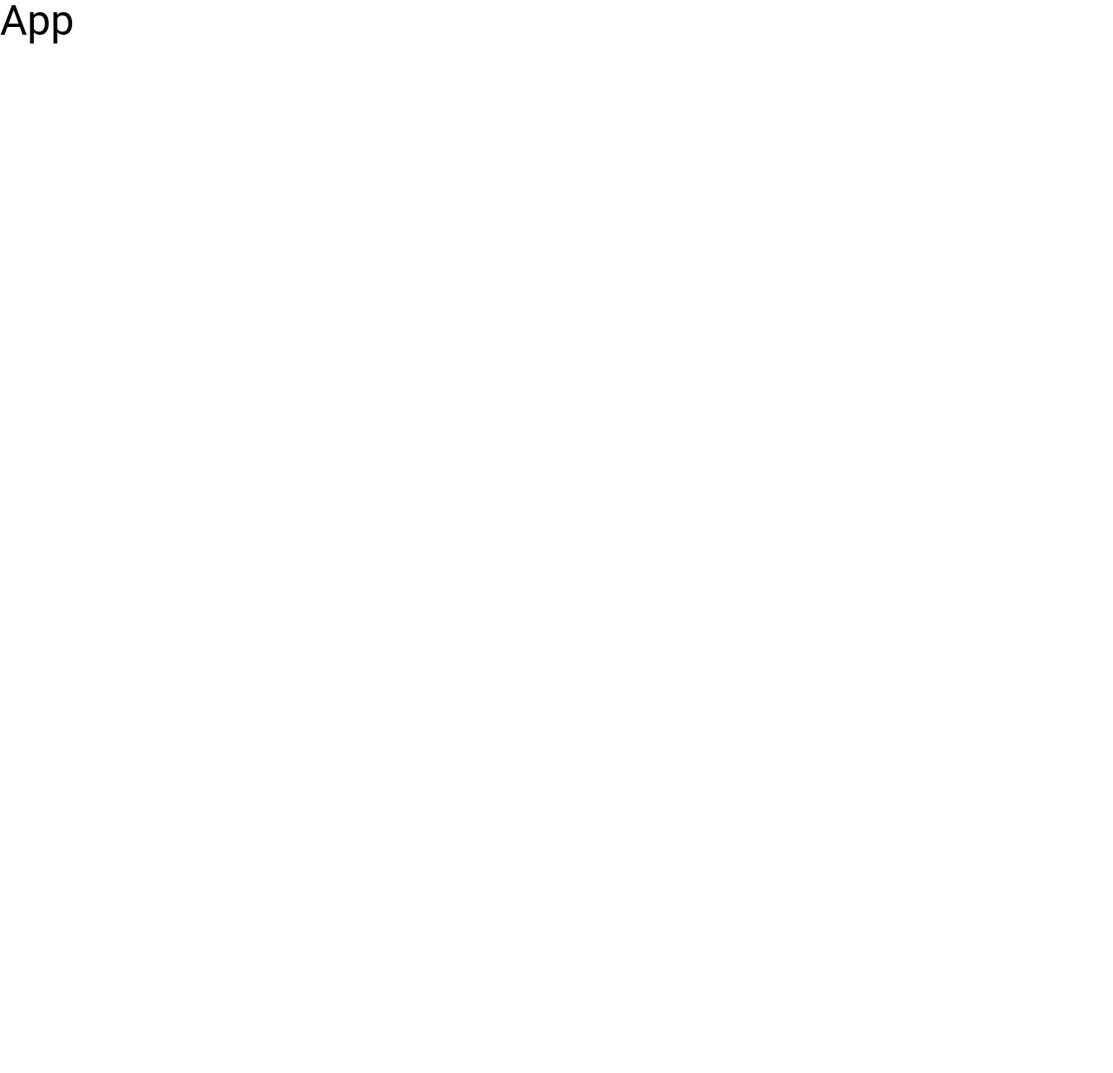
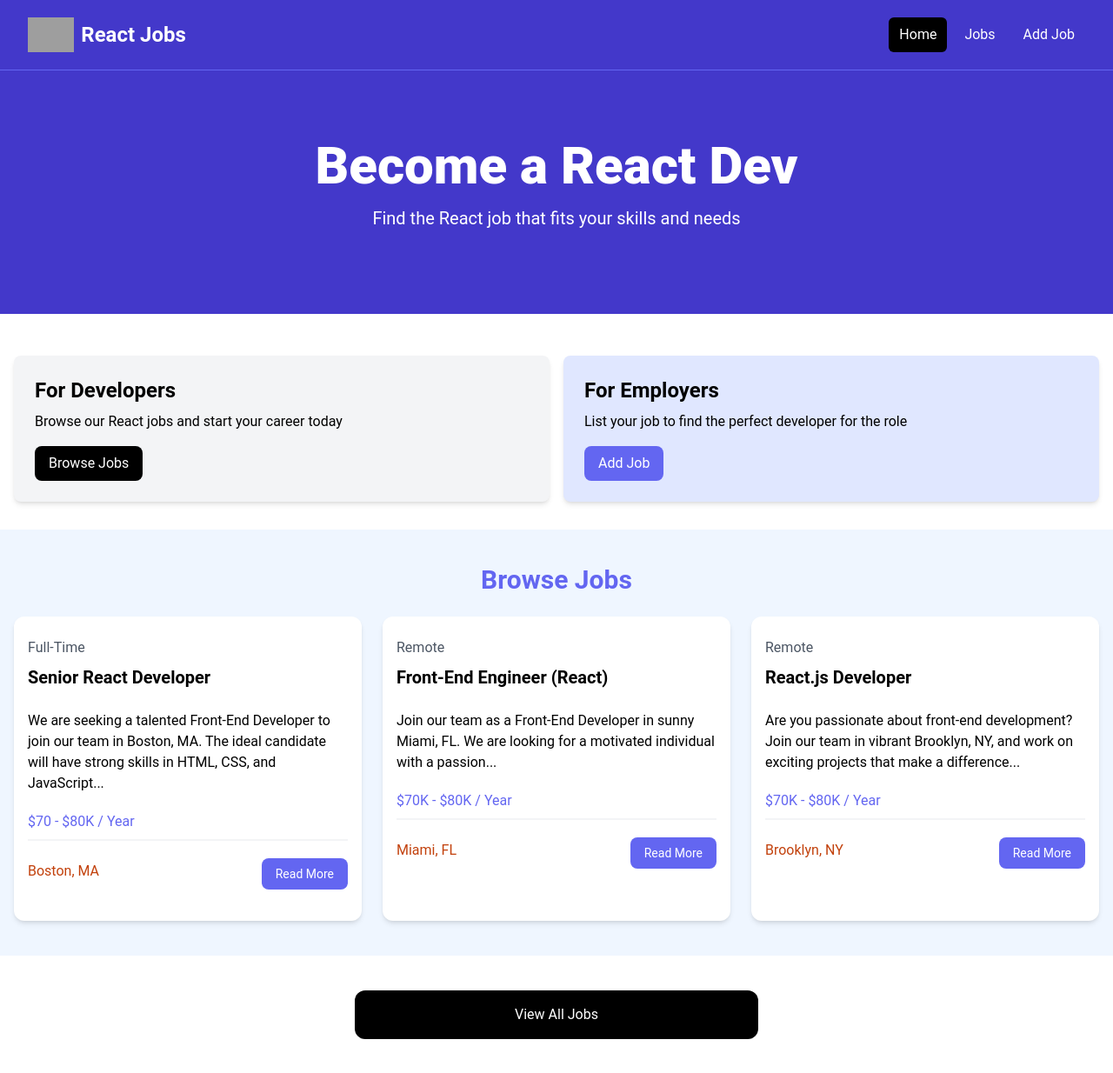
Before and after one commit to luckysetiawan/react-jobs, a React (Vite) app: page / in a window 1280 px wide. Shown: the whole page at 87% size. Before the commit the page ends 800 px from the top, so only its background shows below. Built offline with nearby package versions, Linux system fonts and the light colour scheme; grey boxes are pictures that could not be loaded.

Commit message:
add the home page

```diff
--- a/src/App.jsx
+++ b/src/App.jsx
@@ -1,6 +1,206 @@
 const App = () => {
   return (
-    <div className="text-5xl">App</div>
+    <>
+      <nav className="bg-indigo-700 border-b border-indigo-500">
+        <div className="mx-auto max-w-7xl px-2 sm:px-6 lg:px-8">
+          <div className="flex h-20 items-center justify-between">
+            <div
+              className="flex flex-1 items-center justify-center md:items-stretch md:justify-start"
+            >
+              {/* <!-- Logo --> */}
+              <a className="flex flex-shrink-0 items-center mr-4" href="/index.html">
+                <img
+                  className="h-10 w-auto"
+                  src="images/logo.png"
+                  alt="React Jobs"
+                />
+                <span className="hidden md:block text-white text-2xl font-bold ml-2"
+                  >React Jobs</span
+                >
+              </a>
+              <div className="md:ml-auto">
+                <div className="flex space-x-2">
+                  <a
+                    href="/index.html"
+                    className="text-white bg-black hover:bg-gray-900 hover:text-white rounded-md px-3 py-2"
+                    >Home</a
+                  >
+                  <a
+                    href="/jobs.html"
+                    className="text-white hover:bg-gray-900 hover:text-white rounded-md px-3 py-2"
+                    >Jobs</a
+                  >
+                  <a
+                    href="/add-job.html"
+                    className="text-white hover:bg-gray-900 hover:text-white rounded-md px-3 py-2"
+                    >Add Job</a
+                  >
+                </div>
+              </div>
+            </div>
+          </div>
+        </div>
+      </nav>
+
+      {/* <!-- Hero --> */}
+      <section className="bg-indigo-700 py-20 mb-4">
+        <div
+          className="max-w-7xl mx-auto px-4 sm:px-6 lg:px-8 flex flex-col items-center"
+        >
+          <div className="text-center">
+            <h1
+              className="text-4xl font-extrabold text-white sm:text-5xl md:text-6xl"
+            >
+              Become a React Dev
+            </h1>
+            <p className="my-4 text-xl text-white">
+              Find the React job that fits your skills and needs
+            </p>
+          </div>
+        </div>
+      </section>
+
+      {/* <!-- Developers and Employers --> */}
+      <section className="py-4">
+        <div className="container-xl lg:container m-auto">
+          <div className="grid grid-cols-1 md:grid-cols-2 gap-4 p-4 rounded-lg">
+            <div className="bg-gray-100 p-6 rounded-lg shadow-md">
+              <h2 className="text-2xl font-bold">For Developers</h2>
+              <p className="mt-2 mb-4">
+                Browse our React jobs and start your career today
+              </p>
+              <a
+                href="/jobs.html"
+                className="inline-block bg-black text-white rounded-lg px-4 py-2 hover:bg-gray-700"
+              >
+                Browse Jobs
+              </a>
+            </div>
+            <div className="bg-indigo-100 p-6 rounded-lg shadow-md">
+              <h2 className="text-2xl font-bold">For Employers</h2>
+              <p className="mt-2 mb-4">
+                List your job to find the perfect developer for the role
+              </p>
+              <a
+                href="/add-job.html"
+                className="inline-block bg-indigo-500 text-white rounded-lg px-4 py-2 hover:bg-indigo-600"
+              >
+                Add Job
+              </a>
+            </div>
+          </div>
+        </div>
+      </section>
+
+      {/* <!-- Browse Jobs --> */}
+      <section className="bg-blue-50 px-4 py-10">
+        <div className="container-xl lg:container m-auto">
+          <h2 className="text-3xl font-bold text-indigo-500 mb-6 text-center">
+            Browse Jobs
+          </h2>
+          <div className="grid grid-cols-1 md:grid-cols-3 gap-6">
+            {/* <!-- Job Listing 1 --> */}
+            <div className="bg-white rounded-xl shadow-md relative">
+              <div className="p-4">
+                <div className="mb-6">
+                  <div className="text-gray-600 my-2">Full-Time</div>
+                  <h3 className="text-xl font-bold">Senior React Developer</h3>
+                </div>
+
+                <div className="mb-5">
+                We are seeking a talented Front-End Developer to join our team in Boston, MA. The ideal candidate will have strong skills in HTML, CSS, and JavaScript...
+                </div>
+
+                <h3 className="text-indigo-500 mb-2">$70 - $80K / Year</h3>
+
+                <div className="border border-gray-100 mb-5"></div>
+
+                <div className="flex flex-col lg:flex-row justify-between mb-4">
+                  <div className="text-orange-700 mb-3">
+                    <i className="fa-solid fa-location-dot text-lg"></i>
+                    Boston, MA
+                  </div>
+                  <a
+                    href="job.html"
+                    className="h-[36px] bg-indigo-500 hover:bg-indigo-600 text-white px-4 py-2 rounded-lg text-center text-sm"
+                  >
+                  Read More
+                  </a>
+                </div>
+              </div>
+            </div>
+            {/* <!-- Job Listing 2 --> */}
+            <div className="bg-white rounded-xl shadow-md relative">
+              <div className="p-4">
+                <div className="mb-6">
+                  <div className="text-gray-600 my-2">Remote</div>
+                  <h3 className="text-xl font-bold">Front-End Engineer (React)</h3>
+                </div>
+
+                <div className="mb-5">
+                Join our team as a Front-End Developer in sunny Miami, FL. We are looking for a motivated individual with a passion...
+                </div>
+
+                <h3 className="text-indigo-500 mb-2">$70K - $80K / Year</h3>
+
+                <div className="border border-gray-100 mb-5"></div>
+
+                <div className="flex flex-col lg:flex-row justify-between mb-4">
+                  <div className="text-orange-700 mb-3">
+                    <i className="fa-solid fa-location-dot text-lg"></i>
+                    Miami, FL
+                  </div>
+                  <a
+                    href="job.html"
+                    className="h-[36px] bg-indigo-500 hover:bg-indigo-600 text-white px-4 py-2 rounded-lg text-center text-sm"
+                  >
+                  Read More
+                  </a>
+                </div>
+              </div>
+            </div>
+            {/* <!-- Job Listing 3 --> */}
+            <div className="bg-white rounded-xl shadow-md relative">
+              <div className="p-4">
+                <div className="mb-6">
+                  <div className="text-gray-600 my-2">Remote</div>
+                  <h3 className="text-xl font-bold">React.js Developer</h3>
+                </div>
+
+                <div className="mb-5">
+                  Are you passionate about front-end development? Join our team in vibrant Brooklyn, NY, and work on exciting projects that make a difference...
+                </div>
+
+                <h3 className="text-indigo-500 mb-2">$70K - $80K / Year</h3>
+
+                <div className="border border-gray-100 mb-5"></div>
+
+                <div className="flex flex-col lg:flex-row justify-between mb-4">
+                  <div className="text-orange-700 mb-3">
+                    <i className="fa-solid fa-location-dot text-lg"></i>
+                    Brooklyn, NY
+                  </div>
+                  <a
+                    href="job.html"
+                    className="h-[36px] bg-indigo-500 hover:bg-indigo-600 text-white px-4 py-2 rounded-lg text-center text-sm"
+                  >
+                  Read More
+                  </a>
+                </div>
+              </div>
+            </div>
+          </div>
+        </div>
+      </section>
+
+      <section className="m-auto max-w-lg my-10 px-6">
+        <a
+          href="jobs.html"
+          className="block bg-black text-white text-center py-4 px-6 rounded-xl hover:bg-gray-700"
+          >View All Jobs</a
+        >
+      </section>
+    </>
   )
 }
 
```
